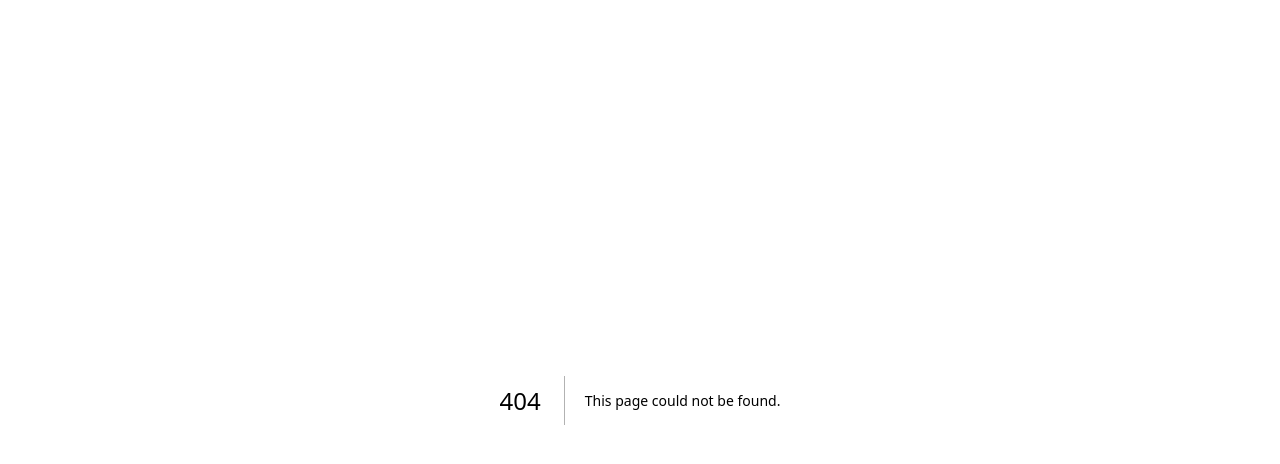
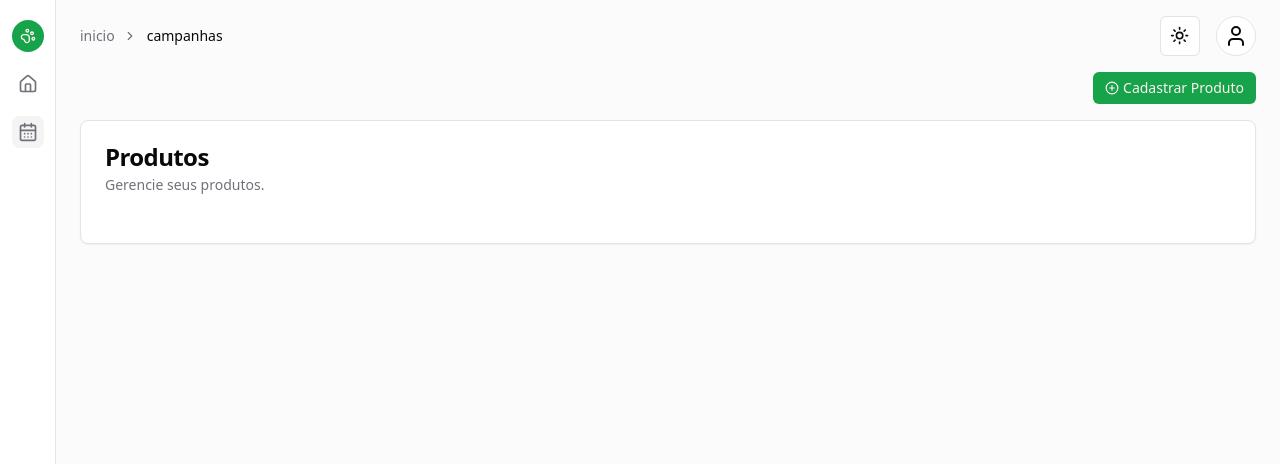
Before and after one commit to IanPullig/Login_React, a Next.js app in the folder web-pet/: page /inicio/campanhas in a window 1280 px wide. Before the commit this address had no page. Shown: the top 464 px of the page. Built offline with nearby package versions, Linux system fonts and the light colour scheme.

Commit message:
pagina de campanhas

```diff
--- /dev/null
+++ b/web-pet/src/app/inicio/campanhas/page.tsx
@@ -0,0 +1,34 @@
+import { Button } from '@/components/ui/button'
+import {
+  Card,
+  CardHeader,
+  CardTitle,
+  CardDescription,
+  CardContent,
+} from '@/components/ui/card'
+import { PlusCircle } from 'lucide-react'
+import Link from 'next/link'
+
+export default function Campaigns() {
+  return (
+    <main className="grid flex-1 items-start gap-4 p-4 sm:px-6 sm:py-0 md:gap-4">
+      <div className="grid gap-4">
+        <Link href="/inicio/produtos/cadastro" className="ml-auto">
+          <Button size="sm" className="h-8 gap-1">
+            <PlusCircle className="h-3.5 w-3.5" />
+            <span className="sr-only sm:not-sr-only sm:whitespace-nowrap">
+              Cadastrar Produto
+            </span>
+          </Button>
+        </Link>
+        <Card>
+          <CardHeader>
+            <CardTitle>Produtos</CardTitle>
+            <CardDescription>Gerencie seus produtos.</CardDescription>
+          </CardHeader>
+          <CardContent></CardContent>
+        </Card>
+      </div>
+    </main>
+  )
+}
--- a/web-pet/src/ultls/items-sidebar.ts
+++ b/web-pet/src/ultls/items-sidebar.ts
@@ -12,4 +12,9 @@ export const itemsSidebars: ItemsSidebar[] = [
     href: '/inicio',
     icon: 'House',
   },
+  {
+    name: 'Campanhas',
+    href: '/campanhas',
+    icon: 'CalendarDays',
+  },
 ]
```
